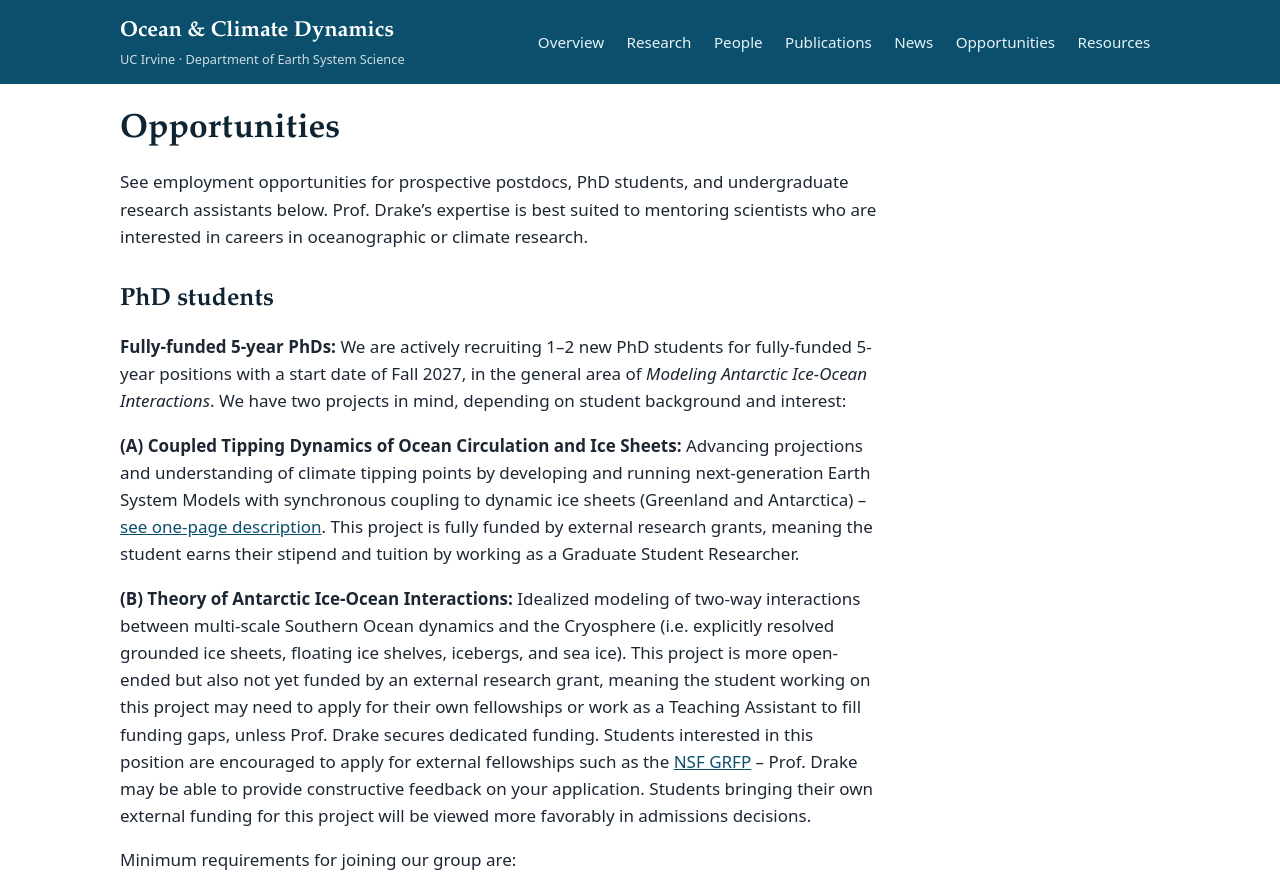
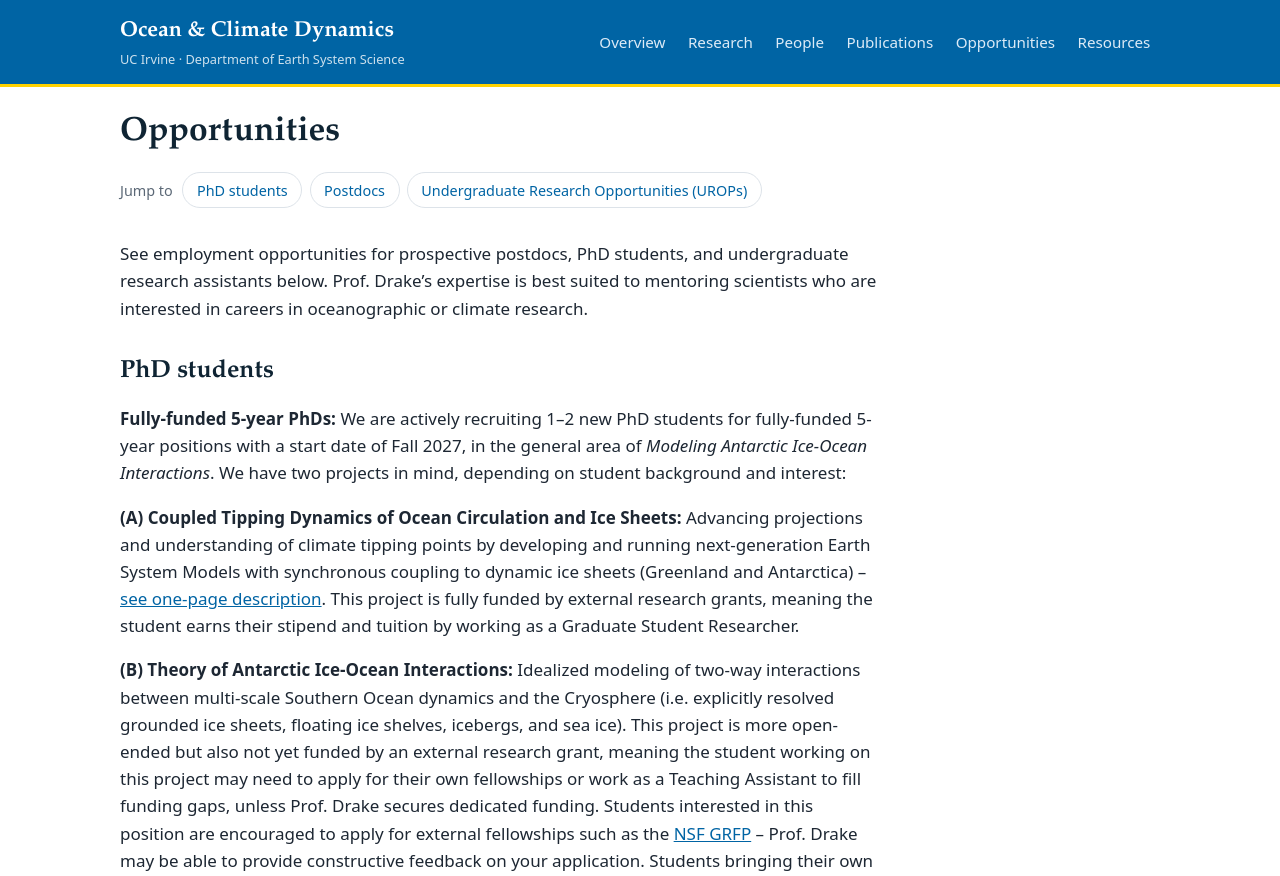
Before and after one commit to ZijieZhaoMMHW/thedrakelab.github.io, an Astro site: page /opportunities in a window 1280 px wide. Shown: the top 876 px of the page. Built offline with nearby package versions, Linux system fonts and the light colour scheme; Astro itself is replaced by a stand-in of ours.

Commit message:
Site revisions: UCI blue banner, Scholar links, Opportunities jump nav
- Remove News from the site navigation and drop the "Recent news" block
  from the Overview page. The news content and routes are left in place
  so the tab can be restored once there are recent items to show.
- Add an optional `scholar` field to the people schema and show a Google
  Scholar link next to ORCID on person cards. Henri's profile ID was
  already on the publications page.
- Switch the palette to UCI blue (#0064a4) for the banner and links,
  with a UCI gold rule under the banner. White on UCI blue gives 6.3:1
  contrast, and the darker hover blue fixes the low-contrast eyebrow text.
- Add an opt-in `section_nav` flag for standalone pages that turns every
  "## " heading into a jump link, enabled on Opportunities. Styled as the
  same pills used by the publication tabs.
- Remove Black in Geoscience from Resources; the site is gone.

Co-Authored-By: Claude Opus 5 (1M context) <noreply@anthropic.com>
Claude-Session: https://claude.ai/code/session_01WtdPzg7cx2PtDKFYo4xMLh

```diff
--- a/content/pages/opportunities.md
+++ b/content/pages/opportunities.md
@@ -1,6 +1,7 @@
 ---
 title: Opportunities
 description: Open positions for prospective postdocs, PhD students, and undergraduate researchers in the Ocean and Climate Dynamics group.
+section_nav: true
 ---
 
 See employment opportunities for prospective postdocs, PhD students, and undergraduate research assistants below. Prof. Drake's expertise is best suited to mentoring scientists who are interested in careers in oceanographic or climate research.
--- a/content/pages/resources.md
+++ b/content/pages/resources.md
@@ -18,7 +18,6 @@ Successful applications that Henri accepted:
 - [Society for Women in Marine Science (SWMS)](https://swmsmarinescience.com/)
 - [Asian Americans and Pacific Islanders in Geoscience (AAPIiG)](https://www.aapigeosci.org/)
 - [Geolatinas](https://geolatinas.org/)
-- [Black in Geoscience](https://blackingeoscience.org/)
 - [International Association for Geoscience Diversity (IAGD)](https://theiagd.org/)
 
 ![2019 SWMS Symposium Planning Committee](/images/group/2019-swms-planning-committee.png)
--- a/content/people/henri-drake.md
+++ b/content/people/henri-drake.md
@@ -8,6 +8,7 @@ photo: /images/people/henri-drake.jpg
 pronouns: he/him
 email: hfdrake@uci.edu
 orcid: 0000-0003-0135-0814
+scholar: PToRK3cAAAAJ
 cv: /files/Drake_CV.pdf
 projects: [ice-ocean, circulation-theory, ocean-turbulence]
 ---
--- a/src/components/PersonCard.astro
+++ b/src/components/PersonCard.astro
@@ -21,6 +21,7 @@ const hasBio = (person.body ?? '').trim().length > 0;
       {d.website && <a href={d.website}>Website</a>}
       {d.github && <a href={`https://github.com/${d.github}`}>GitHub</a>}
       {d.orcid && <a href={`https://orcid.org/${d.orcid}`}>ORCID</a>}
+      {d.scholar && <a href={`https://scholar.google.com/citations?user=${d.scholar}`}>Google Scholar</a>}
       {d.cv && <a href={url(d.cv)}>CV</a>}
     </p>
     {hasBio && <div class="bio"><Content /></div>}
--- a/src/content.config.ts
+++ b/src/content.config.ts
@@ -19,6 +19,7 @@ const people = defineCollection({
     website: z.string().url().nullish(),
     github: z.string().nullish(),
     orcid: z.string().regex(/^\d{4}-\d{4}-\d{4}-\d{3}[\dX]$/, 'ORCID should look like 0000-0000-0000-0000').nullish(),
+    scholar: z.string().regex(/^[\w-]{12}$/, 'Google Scholar should be the 12-character profile ID from the "user=" part of your profile URL').nullish(),
     cv: z.string().nullish(),
     projects: z.array(z.string()).default([]),
     next: z.string().nullish(),
@@ -59,6 +60,8 @@ const pages = defineCollection({
     title: z.string(),
     description: z.string().nullish(),
     photos: z.array(z.object({ src: z.string(), caption: z.string() })).default([]),
+    // Show buttons at the top of the page that jump to each "## " section.
+    section_nav: z.boolean().default(false),
   }),
 });
 
--- a/src/layouts/Base.astro
+++ b/src/layouts/Base.astro
@@ -15,7 +15,6 @@ const nav = [
   ['Research', 'research/'],
   ['People', 'people/'],
   ['Publications', 'publications/'],
-  ['News', 'news/'],
   ['Opportunities', 'opportunities/'],
   ['Resources', 'resources/'],
 ];
--- a/src/pages/[page].astro
+++ b/src/pages/[page].astro
@@ -6,9 +6,17 @@ export async function getStaticPaths() {
   return (await getCollection('pages', (p) => p.id !== 'home')).map((p) => ({ params: { page: p.id }, props: { entry: p } }));
 }
 const { entry } = Astro.props;
-const { Content } = await render(entry);
+const { Content, headings } = await render(entry);
+// With `section_nav: true` in the front matter, link to each "## " section of the page.
+const sections = entry.data.section_nav ? headings.filter((h) => h.depth === 2) : [];
 ---
 <Base title={entry.data.title} description={entry.data.description ?? undefined}>
   <h1>{entry.data.title}</h1>
+  {sections.length > 0 && (
+    <nav class="section-nav" aria-label={`Sections of ${entry.data.title}`}>
+      <span class="label">Jump to</span>
+      {sections.map((h) => <a href={`#${h.slug}`}>{h.text}</a>)}
+    </nav>
+  )}
   <div class="prose"><Content /></div>
 </Base>
--- a/src/styles/global.css
+++ b/src/styles/global.css
@@ -4,8 +4,11 @@
   --line: #dde3e9;
   --bg: #ffffff;
   --bg-soft: #f4f7f9;
-  --accent: #0b4f6c;
-  --accent-2: #1b8aa6;
+  /* UCI brand colors (https://brand.uci.edu) */
+  --uci-blue: #0064a4;
+  --uci-gold: #ffd200;
+  --accent: var(--uci-blue);
+  --accent-2: #00406e;
   --radius: 10px;
   --wrap: 1080px;
   --serif: "Iowan Old Style", "Palatino Linotype", Palatino, Georgia, serif;
@@ -26,7 +29,7 @@ h3 { font-size: 1.2rem; margin: 1.6rem 0 0.5rem; }
 .skip:focus { left: 1rem; top: 1rem; background: #fff; padding: .5rem; z-index: 10; }
 
 /* Header */
-.site-header { background: var(--accent); color: #fff; }
+.site-header { background: var(--uci-blue); color: #fff; border-bottom: 3px solid var(--uci-gold); }
 .header-inner { display: flex; align-items: center; justify-content: space-between; gap: 1rem; padding-top: .9rem; padding-bottom: .9rem; }
 .brand { color: #fff; text-decoration: none; display: flex; flex-direction: column; }
 .brand:hover { color: #fff; }
@@ -34,12 +37,12 @@ h3 { font-size: 1.2rem; margin: 1.6rem 0 0.5rem; }
 .brand-sub { font-size: .8rem; opacity: .8; }
 .menu-btn { display: none; background: none; border: 1px solid rgba(255,255,255,.4); color: #fff; font-size: 1.3rem; border-radius: 6px; padding: .2rem .6rem; cursor: pointer; }
 .menu { display: flex; flex-wrap: wrap; gap: .2rem; }
-.menu a { color: #e6f3f7; text-decoration: none; padding: .35rem .6rem; border-radius: 6px; font-size: .95rem; }
+.menu a { color: #dcebf7; text-decoration: none; padding: .35rem .6rem; border-radius: 6px; font-size: .95rem; }
 .menu a:hover, .menu a[aria-current="page"] { background: rgba(255,255,255,.15); color: #fff; }
 .header-inner { position: relative; }
 @media (max-width: 860px) {
   .menu-btn { display: block; }
-  .menu { display: none; position: absolute; right: 1rem; top: 100%; background: var(--accent); flex-direction: column; padding: .5rem; border-radius: var(--radius); z-index: 5; box-shadow: 0 6px 20px rgba(0,0,0,.2); }
+  .menu { display: none; position: absolute; right: 1rem; top: 100%; background: var(--uci-blue); flex-direction: column; padding: .5rem; border-radius: var(--radius); z-index: 5; box-shadow: 0 6px 20px rgba(0,0,0,.2); }
   .menu.open { display: flex; }
 }
 
@@ -55,6 +58,18 @@ figcaption, .caption { color: var(--muted); font-size: .9rem; margin-top: .4rem;
 .lead { font-size: 1.15rem; color: #2c3a47; }
 .muted { color: var(--muted); }
 .eyebrow { text-transform: uppercase; letter-spacing: .06em; font-size: .75rem; color: var(--accent-2); font-weight: 600; }
+
+/* Section jump links (pages with `section_nav: true`) — same pill shape as the publication tabs */
+.section-nav { display: flex; flex-wrap: wrap; align-items: baseline; gap: .4rem .45rem; margin: 1.1rem 0 2rem; }
+.section-nav .label { color: var(--muted); font-size: .9rem; margin-right: .15rem; }
+.section-nav a {
+  background: #fff; border: 1px solid var(--line); border-radius: 999px;
+  padding: .35rem .85rem; font-size: .9rem; color: var(--accent); text-decoration: none;
+  transition: background .15s, border-color .15s, color .15s;
+}
+.section-nav a:hover, .section-nav a:focus-visible { background: var(--uci-blue); border-color: var(--uci-blue); color: #fff; }
+/* keep a jumped-to heading clear of the top of the viewport */
+.prose h2 { scroll-margin-top: 1rem; }
 
 /* Cards & grids */
 .grid { display: grid; gap: 1.25rem; }
@@ -91,7 +106,7 @@ a.card:hover { box-shadow: 0 6px 18px rgba(15,36,51,.1); transform: translateY(-
 .pub-tabs { display: flex; gap: .3rem; flex-wrap: wrap; }
 .pub-tabs button { border: 1px solid var(--line); background: #fff; padding: .45rem .8rem; border-radius: 999px; cursor: pointer; font-size: .9rem; }
 .pub-tabs button[aria-pressed="true"] { background: var(--accent); color: #fff; border-color: var(--accent); }
-.pub-tabs button[aria-pressed="true"] .count { color: #cfe8f0; }
+.pub-tabs button[aria-pressed="true"] .count { color: #cfe2f3; }
 .pub-list { list-style: none; padding: 0; margin: 0; }
 .pub { padding: .85rem 0; border-bottom: 1px solid var(--line); }
 .pub .title { font-weight: 600; }
```
Also changed, not shown: src/pages/index.astro (+0 -10 lines), README.md.
